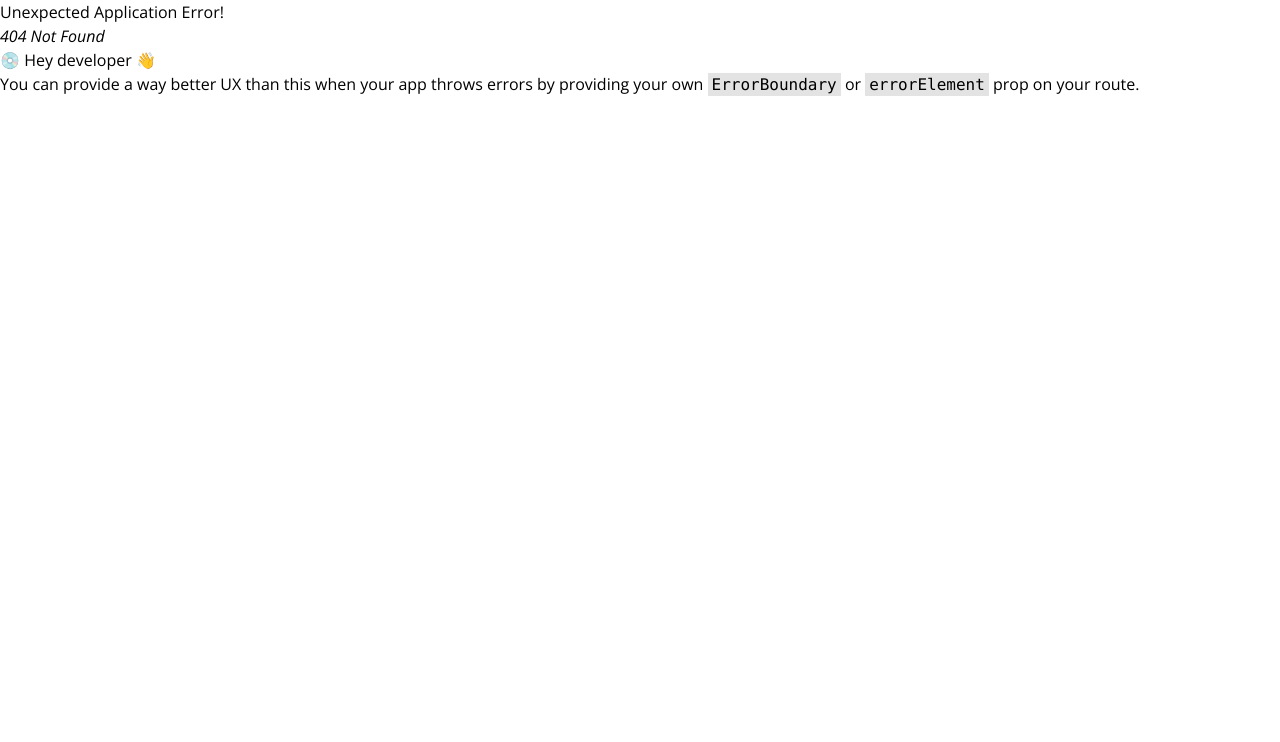
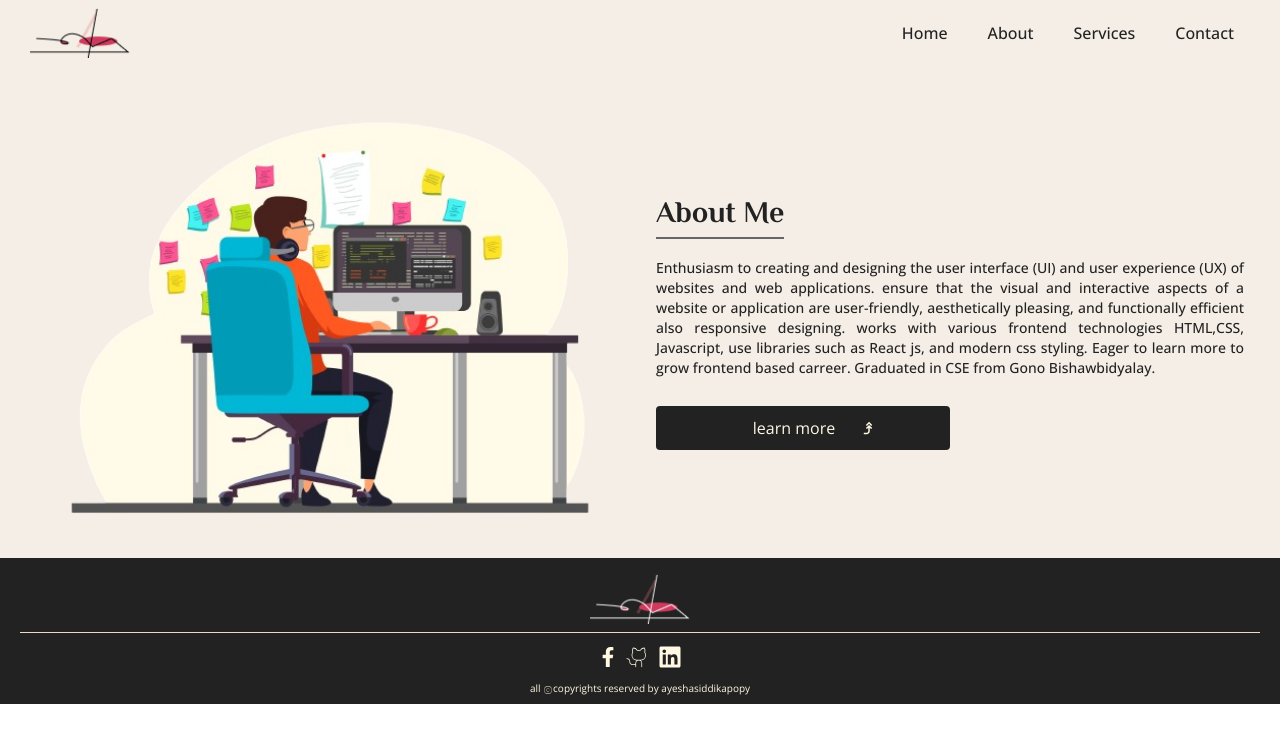
Before and after one commit to ayeshasiddikapopy/portfolio, a React (Vite) app: page /about in a window 1280 px wide. Before the commit this address had no page. Shown: the top 742 px of the page. Built offline with nearby package versions, Linux system fonts and the light colour scheme.

Commit message:
navigating navbar

```diff
--- a/src/App.jsx
+++ b/src/App.jsx
@@ -4,6 +4,11 @@ import Rootlayout from './components/Rootlayout'
 import Home from './components/pages/Home'
 import Resume from './components/Resume'
 import Some from './components/Some'
+import Services from './components/Section/Services';
+import About from './components/Section/About'
+import Contact from './components/Section/Contact'
+import Project from './components/Section/Project'
+
 const App = () => {
 
   let router = createBrowserRouter(createRoutesFromElements(
@@ -11,7 +16,10 @@ const App = () => {
     <Route path='/' element={<Rootlayout/>}>
       <Route index element={<Home/>}/>
       <Route path='/cv' element={<Resume/>}/>
-
+      <Route path='/about' element={<About/>}/>
+      <Route path='/services' element={<Services/>}/>
+      <Route path='/contact' element={<Contact/>}/>
+      <Route path='/project' element={<Project/>}/>
     </Route>
       <Route path='/some' element={<Some/>}/>
     </>
--- a/src/components/Section/About.jsx
+++ b/src/components/Section/About.jsx
@@ -12,7 +12,7 @@ const About = () => {
   let learnRef = useRef()
 
   let handleLearn = () => {
-    navigate('cv')
+    navigate('/services')
     console.log('fff')
 
   }
--- a/src/components/Section/Hero.jsx
+++ b/src/components/Section/Hero.jsx
@@ -11,6 +11,9 @@ const Hero = () => {
   let handleDownload = () => {
     console.log('dddd')
     navigate('cv')
+  }
+  let handleLearn = () => {
+    navigate('project')
   }
 
   return (
@@ -29,7 +32,7 @@ const Hero = () => {
                       <Button title='download cv' onClick={handleDownload} />
                       <AiOutlineDownload className='text-white text-[18px]'/>
                   </div>
-                  <div className='border border-white border-r-4 rounded-md text-white text-base font-semibold font-sans hero_btn flex items-center justify-center lg:w-[20%] sm:w-[30%] w-[30%]'>
+                  <div className='border border-white border-r-4 rounded-md text-white text-base font-semibold font-sans hero_btn flex items-center justify-center lg:w-[20%] sm:w-[30%] w-[30%]' onClick={handleLearn}>
                     <Button title='Learn More'/>
                     <GoLinkExternal className='text-[18px] text-white'/>
                   </div>
--- a/src/components/Section/Navbar.jsx
+++ b/src/components/Section/Navbar.jsx
@@ -6,12 +6,17 @@ import List from '../List';
 import ListItem from '../ListItem';
 import { FaBars } from "react-icons/fa6";
 import { IoIosClose } from "react-icons/io";
+import { useNavigate } from 'react-router-dom';
 
 const Navbar = () => {
 
+  let navigate = useNavigate()
   let [show, setshow] = useState(true)
   let [menuShow, setMenushow] = useState(false)
   let [bar, setbar] = useState(false)
+  let bRef = useRef(null)
+  let overRef = useRef(null)
+
 
   useEffect(()=>{
     let resizewindow = () => {
@@ -32,8 +37,7 @@ const Navbar = () => {
 
   },[])
 
-  let bRef = useRef(null)
-  let overRef = useRef(null)
+
 
   let handlbar = () =>{
     bRef.current.classList.toggle('nav_show');
@@ -53,6 +57,21 @@ const Navbar = () => {
     overRef.current.classList.remove('overlayNav-active');
     overRef.current.classList.remove('overlayNav');
   }
+  let handlehome = () => {
+    navigate('/')
+  }
+  let handleAbout = () => {
+    navigate('/about')
+  }
+
+  let handlService = () => {
+    navigate('/services')
+  }
+
+  let handleContact = () => {
+    navigate('/contact')
+  }
+
 
   return (
     <>
@@ -68,10 +87,10 @@ const Navbar = () => {
                 show &&
                 <div className="menu">
                   <List className=  'sm:flex gap-2'>
-                    <ListItem title='home' className='py-2 px-4 nav_item' to='/'/>
-                    <ListItem title='About' className='py-2 px-4 nav_item'/>
-                    <ListItem title='services' className='py-2 px-4 nav_item'/>
-                    <ListItem title='contact' className='py-2 px-4 nav_item'/>
+                    <ListItem title='home' className='py-2 px-4 nav_item' to='/' onClick={handlehome}/>
+                    <ListItem title='About' className='py-2 px-4 nav_item' to='/about' onClick={handleAbout}/>
+                    <ListItem title='services' className='py-2 px-4 nav_item' to='/services' onClick={handlService}/>
+                    <ListItem title='contact' className='py-2 px-4 nav_item' to='/contact' onClick={handleContact}/>
                   </List>
                 </div>
                 }
@@ -84,10 +103,10 @@ const Navbar = () => {
                     <IoIosClose className= {' nav_show text-[40px] bg-secondary rounded-md ' } onClick={handllclose}/>
                   </div>
                   <List className= 'flex gap-[4rem] flex-col items-center content-center w-[100%] bg-[#fff] h-[100%]'>
-                    <ListItem title='home' className=' nav_resize_item '/>
-                    <ListItem title='About' className='nav_resize_item'/>
-                    <ListItem title='services' className=' nav_resize_item'/>
-                    <ListItem title='contact' className=' nav_resize_item'/>
+                    <ListItem title='home' className=' nav_resize_item ' to='/' onClick={handlehome}/>
+                    <ListItem title='About' className='nav_resize_item' to='/about' onClick={handleAbout}/>
+                    <ListItem title='services' className=' nav_resize_item' to='/services' onClick={handlService}/>
+                    <ListItem title='contact' className=' nav_resize_item' to='/contact' onClick={handleContact}/>
                   </List>
 
                   <Images className='w-[100px] h-[50px] absolute bottom-[2%] left-[50%] translate-y-[2%] translate-x-[-50%]' src='src/assets/logo.png'/>
```
Also changed, not shown: src/components/ListItem.jsx (+7 -1 lines).
